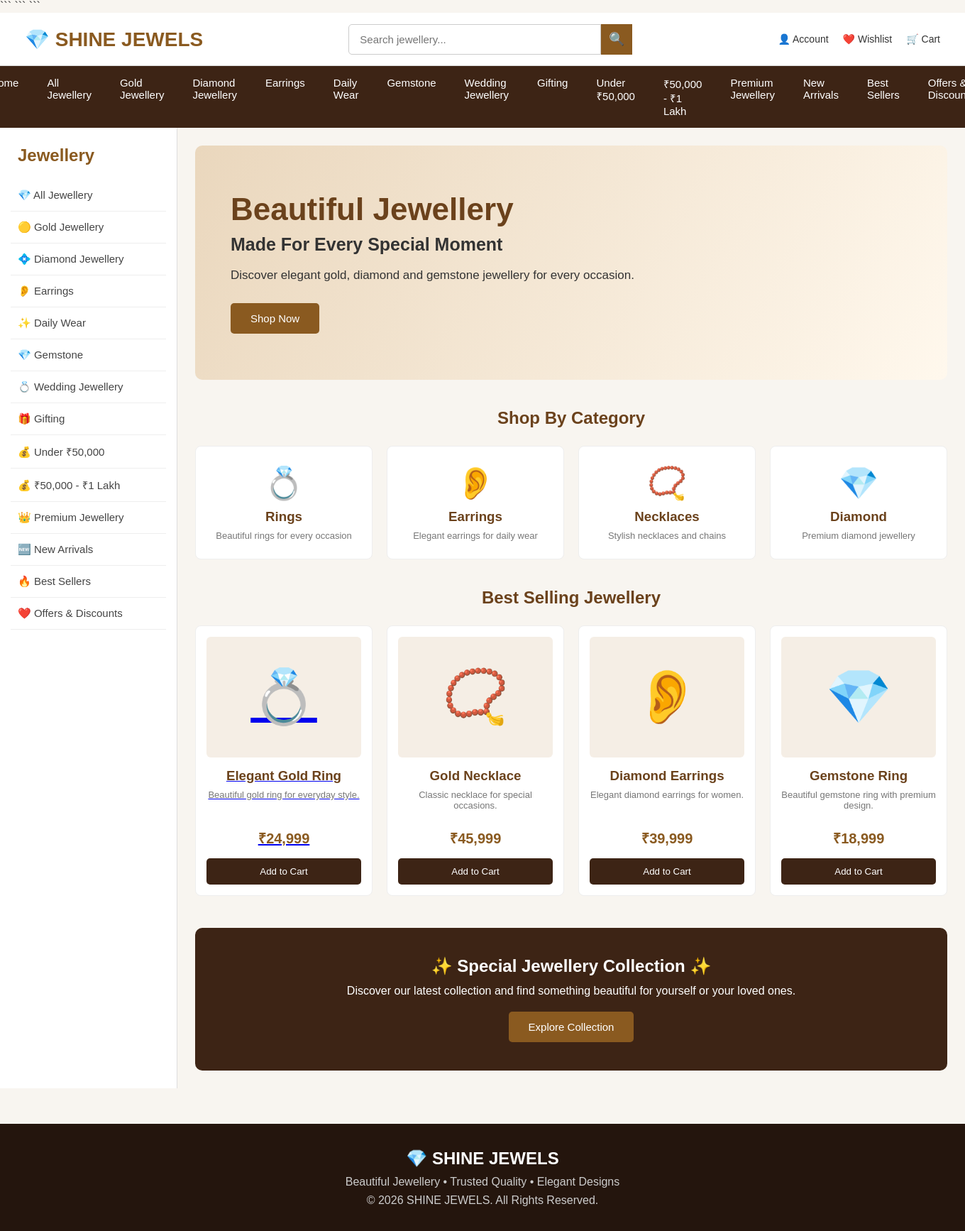
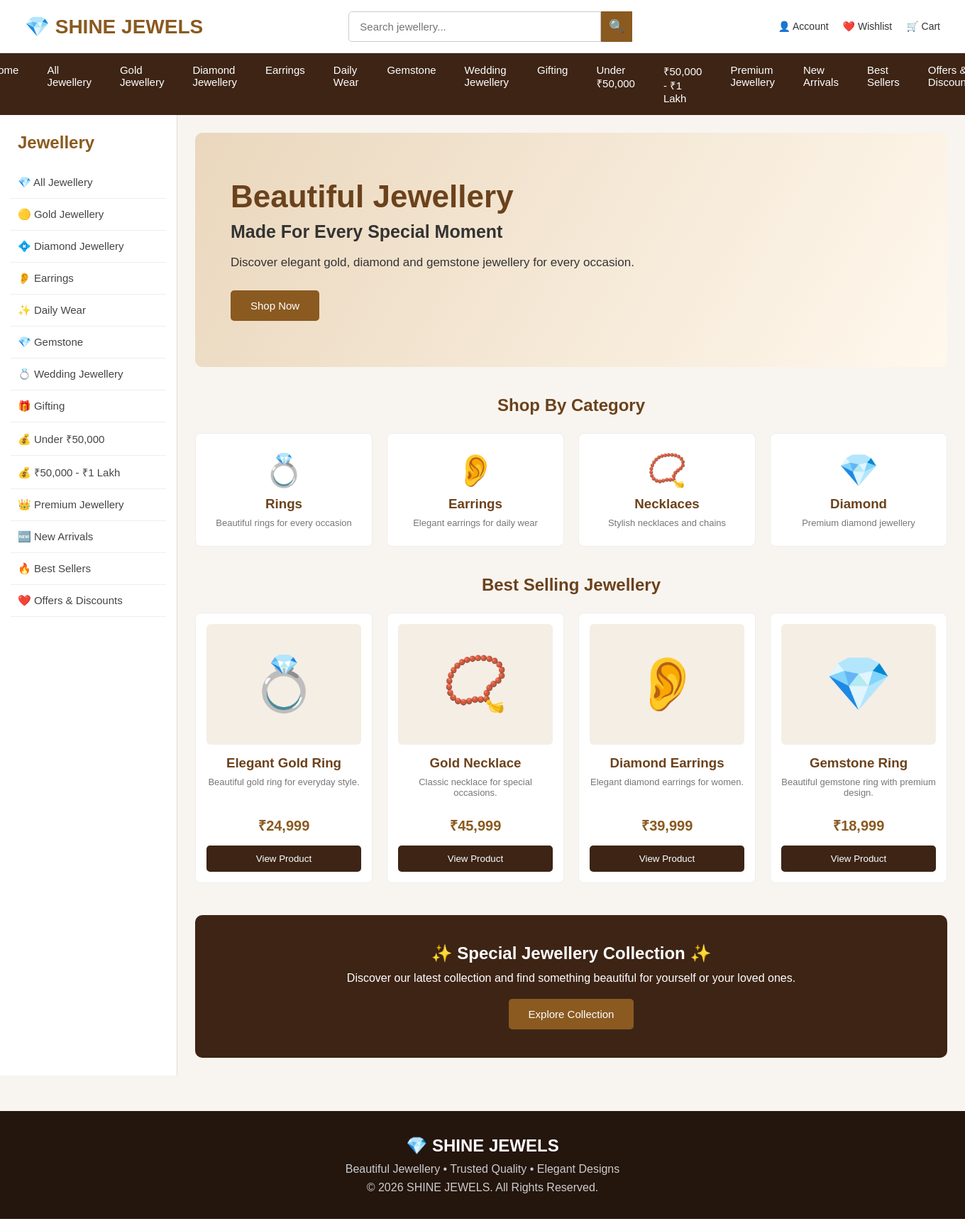
Before and after one commit to kumarsandeep198999-gif/shine-jewels, a Flask app: page / in a window 1360 px wide; the page is wider, and only the part inside the window is pictured. Shown: the top 1734 px of that part at 71% size. Run offline with Flask 3, Linux system fonts and the light colour scheme; some libraries are stand-ins or nearby versions.

Commit message:
Fix clickable products and diamond category

````diff
--- a/templates/index.html
+++ b/templates/index.html
@@ -1,14 +1,14 @@
 <!DOCTYPE html>
+<html lang="en">
 
-<html lang="en">
 <head>
     <meta charset="UTF-8">
     <meta name="viewport" content="width=device-width, initial-scale=1.0">
 
-```
     <title>SHINE JEWELS</title>
 
-<link rel="stylesheet" href="{{ url_for('static', filename='style.css') }}">
+    <link rel="stylesheet"
+          href="{{ url_for('static', filename='style.css') }}">
 
     <style>
         .header-icons {
@@ -22,22 +22,27 @@
             color: inherit;
         }
 
-    .header-icons a:hover {
+        .category-card,
+        .product-card {
+            cursor: pointer;
+        }
+
+        .category-link,
+        .product-link {
+            text-decoration: none;
+            color: inherit;
+            display: block;
+        }
+
+        .category-link:hover,
+        .product-link:hover {
             text-decoration: none;
         }
-
-    .logout-link {
-        cursor: pointer;
-    }
     </style>
-```
-
 </head>
 
 <body>
 
-```
-<!-- TOP HEADER -->
 <header class="header">
 
     <div class="logo">
@@ -55,27 +60,31 @@
 
             <span>👤 {{ session.get("user_name") }}</span>
 
-            <a href="/logout" class="logout-link">
+            <a href="/logout">
                 Logout
             </a>
 
         {% else %}
 
-            <a href="/register" class="account-link">
+            <a href="/register">
                 👤 Account
             </a>
 
         {% endif %}
 
-        <a href="{{ url_for('wishlist') }}">❤️ Wishlist</a>
-<a href="{{ url_for('cart') }}">🛒 Cart</a>
+        <a href="{{ url_for('wishlist') }}">
+            ❤️ Wishlist
+        </a>
+
+        <a href="{{ url_for('cart') }}">
+            🛒 Cart
+        </a>
 
     </div>
 
 </header>
 
 
-<!-- NAVIGATION -->
 <nav class="navbar">
 
     <a href="/">Home</a>
@@ -97,10 +106,8 @@
 </nav>
 
 
-<!-- MAIN AREA -->
 <div class="main-container">
 
-    <!-- LEFT SIDEBAR -->
     <aside class="sidebar">
 
         <h2>Jewellery</h2>
@@ -123,10 +130,8 @@
     </aside>
 
 
-    <!-- RIGHT CONTENT -->
     <main class="content">
 
-        <!-- HERO BANNER -->
         <section class="hero">
 
             <div class="hero-text">
@@ -140,16 +145,17 @@
                     for every occasion.
                 </p>
 
+                <a href="/diamond">
                     <button class="shop-button">
                         Shop Now
                     </button>
+                </a>
 
             </div>
 
         </section>
 
 
-        <!-- CATEGORY SECTION -->
         <section class="section">
 
             <h2 class="section-title">
@@ -158,36 +164,46 @@
 
             <div class="category-grid">
 
+                <a href="/product/gold-ring" class="category-link">
                     <div class="category-card">
                         <div class="category-icon">💍</div>
                         <h3>Rings</h3>
                         <p>Beautiful rings for every occasion</p>
                     </div>
+                </a>
 
+
+                <a href="/earrings" class="category-link">
                     <div class="category-card">
                         <div class="category-icon">👂</div>
                         <h3>Earrings</h3>
                         <p>Elegant earrings for daily wear</p>
                     </div>
+                </a>
 
+
+                <a href="/product/gold-necklace" class="category-link">
                     <div class="category-card">
                         <div class="category-icon">📿</div>
                         <h3>Necklaces</h3>
                         <p>Stylish necklaces and chains</p>
                     </div>
+                </a>
 
+
+                <a href="/diamond" class="category-link">
                     <div class="category-card">
                         <div class="category-icon">💎</div>
                         <h3>Diamond</h3>
                         <p>Premium diamond jewellery</p>
                     </div>
+                </a>
 
             </div>
 
         </section>
 
 
-        <!-- PRODUCTS -->
         <section class="section">
 
             <h2 class="section-title">
@@ -196,7 +212,7 @@
 
             <div class="product-grid">
 
-                <!-- GOLD RING -->
+
                 <a href="/product/gold-ring" class="product-link">
 
                     <div class="product-card">
@@ -216,7 +232,7 @@
                         </div>
 
                         <button class="cart-button" type="button">
-                            Add to Cart
+                            View Product
                         </button>
 
                     </div>
@@ -224,7 +240,8 @@
                 </a>
 
 
-                <!-- GOLD NECKLACE -->
+                <a href="/product/gold-necklace" class="product-link">
+
                     <div class="product-card">
 
                         <div class="product-image">
@@ -241,14 +258,17 @@
                             ₹45,999
                         </div>
 
-                    <button class="cart-button">
-                        Add to Cart
+                        <button class="cart-button" type="button">
+                            View Product
                         </button>
 
                     </div>
 
+                </a>
 
-                <!-- DIAMOND EARRINGS -->
+
+                <a href="/product/diamond-earrings" class="product-link">
+
                     <div class="product-card">
 
                         <div class="product-image">
@@ -265,14 +285,17 @@
                             ₹39,999
                         </div>
 
-                    <button class="cart-button">
-                        Add to Cart
+                        <button class="cart-button" type="button">
+                            View Product
                         </button>
 
                     </div>
 
+                </a>
 
-                <!-- GEMSTONE RING -->
+
+                <a href="/product/gemstone-ring" class="product-link">
+
                     <div class="product-card">
 
                         <div class="product-image">
@@ -289,30 +312,35 @@
                             ₹18,999
                         </div>
 
-                    <button class="cart-button">
-                        Add to Cart
+                        <button class="cart-button" type="button">
+                            View Product
                         </button>
 
                     </div>
+
+                </a>
 
             </div>
 
         </section>
 
 
-        <!-- OFFER -->
         <section class="offer">
 
-            <h2>✨ Special Jewellery Collection ✨</h2>
+            <h2>
+                ✨ Special Jewellery Collection ✨
+            </h2>
 
             <p>
                 Discover our latest collection and find something
                 beautiful for yourself or your loved ones.
             </p>
 
+            <a href="/diamond">
                 <button class="shop-button">
                     Explore Collection
                 </button>
+            </a>
 
         </section>
 
@@ -321,7 +349,6 @@
 </div>
 
 
-<!-- FOOTER -->
 <footer class="footer">
 
     <h2>💎 SHINE JEWELS</h2>
@@ -335,7 +362,6 @@
     </p>
 
 </footer>
-```
 
 </body>
 </html>
````
Lines whose indentation alone changed are shown as unchanged.
